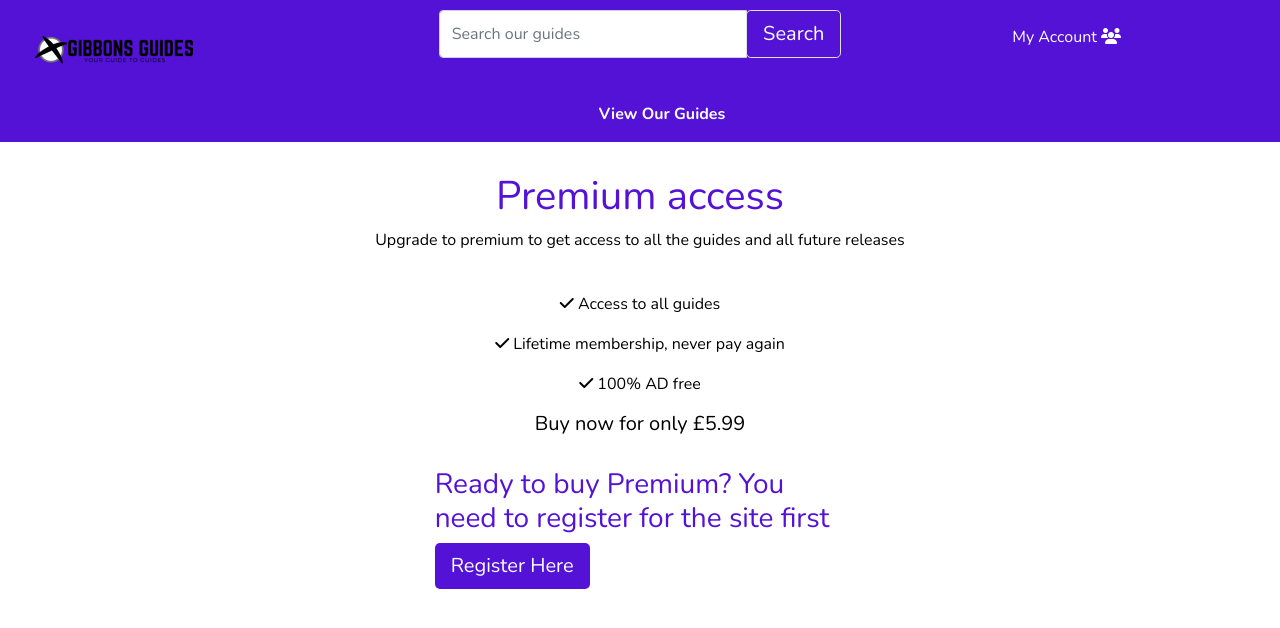
After one commit to Code-Institute-Submissions/SuperGibbon-MS4, a Django app: page /checkout/ in a window 1280 px wide. The commit adds this page. Shown: the top 628 px of the page. Run offline with Django 3.2, Linux system fonts and the light colour scheme; some libraries are stand-ins or nearby versions.

Commit message:
Add checkout template and views

```diff
--- a/checkout/forms.py
+++ b/checkout/forms.py
@@ -5,7 +5,4 @@ from .models import Order
 class OrderForm(forms.ModelForm):
     class Meta:
         model = Order
-        fields = (
-            'full_name'
-            'email_address'
-        )
+        fields = ('full_name', 'email',)
--- /dev/null
+++ b/checkout/templates/checkout/checkout.html
@@ -0,0 +1,55 @@
+{% extends "base.html" %}
+{% load static %}
+
+{% block page_header %}
+    <div class="container header-container">
+        <div class="row">
+            <div class="col"></div>
+        </div>
+    </div>
+{% endblock%}
+
+{% block content %}
+    <div class="checkout-container col">
+        <div class="row">
+            <div class="col-12 text-center">
+                <h1 class="title-text">Premium access</h1>
+                <p>Upgrade to premium to get access to all the guides and all future releases</p>
+                <br>
+                <p><i class="fas fa-check"></i> Access to all guides</p>
+                <p><i class="fas fa-check"></i> Lifetime membership, never pay again</p>
+                <p><i class="fas fa-check"></i> 100% AD free</p>
+                <h5>Buy now for only £5.99</h5>
+            </div>
+        </div>
+        <div class="row">
+            <div class="col-8 offset-2 col-lg-6 offset-lg-3 col-xl-4 offset-xl-4">
+                <br>
+                {% if user.is_authenticated %}
+                    <form action="{% url 'checkout' %}" method="POST" id="payment-form">
+                        {% csrf_token %}
+                        <fieldset>
+                            <legend>Your Details</legend>
+                            {{ order_form.full_name | as_crispy_field }}
+                            {{ order_form.email | as_crispy_field }}
+                        </fieldset>
+                        <br>
+                        <fieldset>
+                            <legend>Payment</legend>
+                            <div id="card-element"></div>
+                            <div class="text-danger" id="card-errors" role="alert"></div>
+                        </fieldset>
+                        <button class="btn-purple btn" id="submit-button">
+                            <span>Complete order</span>
+                        </button>
+                    </form>
+                {% else %}
+                    <h3 class="title-text">Ready to buy Premium? You need to register for the site first</h3>
+                    <a href="{% url 'account_signup' %}">
+                        <button class="btn btn-lg btn-purple">Register Here</button>
+                    </a>
+                {% endif %}
+            </div>
+        </div>
+    </div>
+{% endblock %}
--- /dev/null
+++ b/checkout/urls.py
@@ -0,0 +1,7 @@
+from django.contrib import admin
+from django.urls import path
+from . import views
+
+urlpatterns = [
+    path('', views.checkout, name='checkout')
+]
--- a/checkout/views.py
+++ b/checkout/views.py
@@ -1,3 +1,14 @@
 from django.shortcuts import render
+from django.contrib import messages
 
-# Create your views here.
+from .forms import OrderForm
+
+
+def checkout(request):
+    order_form = OrderForm()
+    template = 'checkout/checkout.html'
+    context = {
+        'order_form': order_form,
+    }
+
+    return render(request, template, context)
--- a/gibbon_guides/urls.py
+++ b/gibbon_guides/urls.py
@@ -22,5 +22,6 @@ urlpatterns = [
     path('admin/', admin.site.urls),
     path('accounts/', include('allauth.urls')),
     path('', include('home.urls')),
-    path('guides', include('guides.urls')),
+    path('guides/', include('guides.urls')),
+    path('checkout/', include('checkout.urls'))
 ] + static(settings.MEDIA_URL, document_root=settings.MEDIA_ROOT)
--- a/guides/templates/guides/guide_detail.html
+++ b/guides/templates/guides/guide_detail.html
@@ -46,7 +46,7 @@
                 </div>
             </div>
             <div class="col-12 pt-5 text-center">
-                    <a href="">
+                    <a href="{% url 'checkout' %}">
                         <button class="btn btn-lg btn-purple">Buy Premium Access<br><small>Only £5.99 for lifetime access to all guides</small></button>
                     </a>
             </div>
--- a/requirements.txt
+++ b/requirements.txt
@@ -1,7 +1,9 @@
 asgiref==3.4.1
 Django==3.2.5
 django-allauth==0.41.0
+django-crispy-forms==1.12.0
 oauthlib==3.1.1
+Pillow==8.3.1
 python3-openid==3.2.0
 pytz==2021.1
 requests-oauthlib==1.3.0
--- a/static/css/base.css
+++ b/static/css/base.css
@@ -172,6 +172,8 @@ body {
     color: white;
 }
 
+/* Media Queries */
+
 @media (min-width: 992px) {
     .fixed-top-desktop {
         position: fixed;
```
Also changed, not shown: gibbon_guides/settings.py (+10 -0 lines), db.sqlite3.
